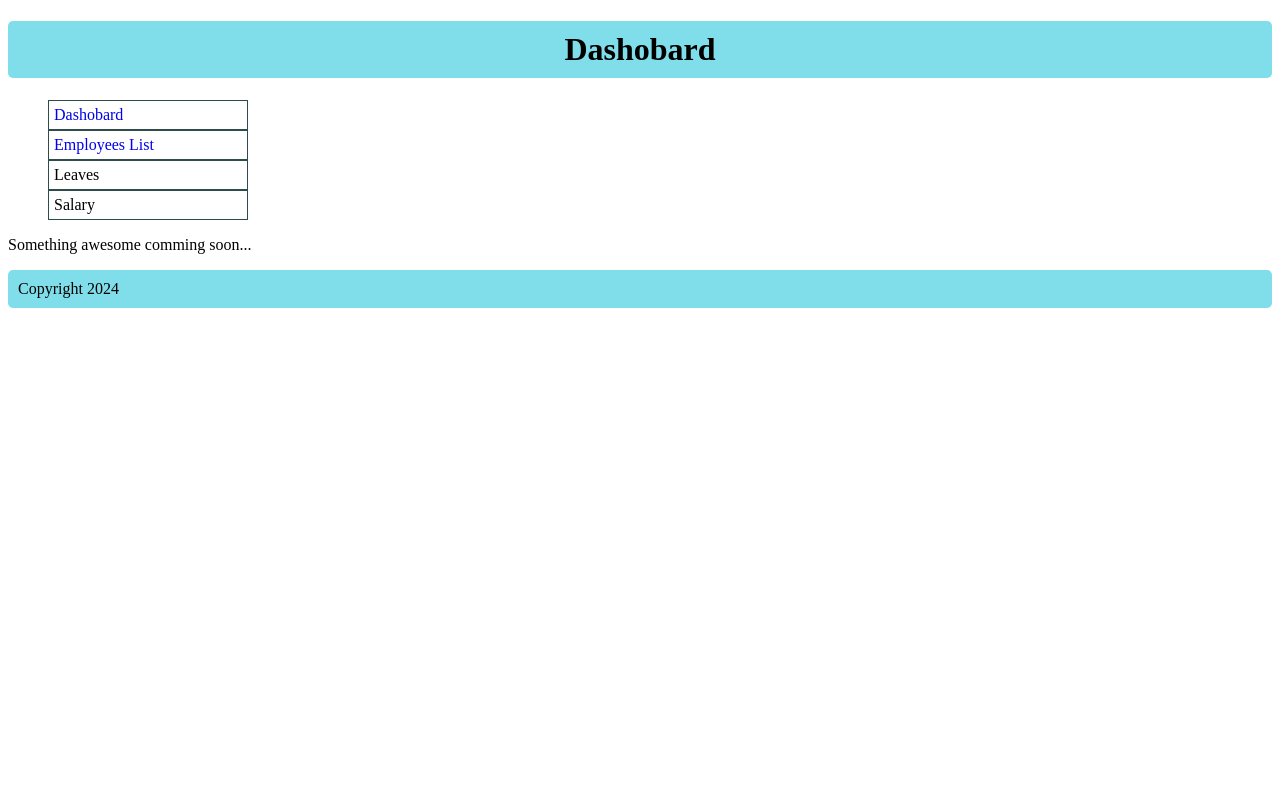
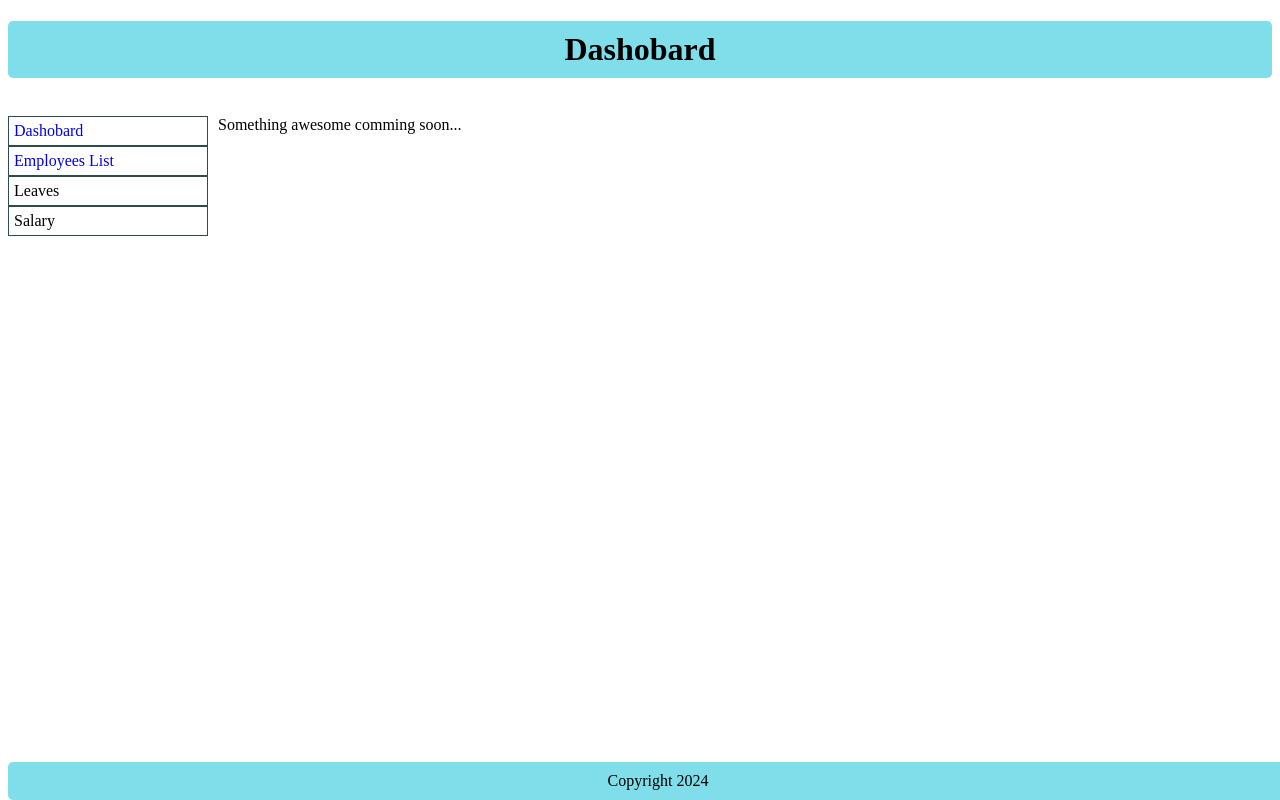
Before and after one commit to hrmsportal/ispl_internship_2024, a PHP site: page /dashboard.php in a window 1280 px wide. Run offline with PHP 8.4, Linux system fonts and the light colour scheme.

Commit message:
correct in basic structure.

```diff
--- a/dashboard.php
+++ b/dashboard.php
@@ -2,8 +2,13 @@
 
 <center><h1>Dashobard</h1></center>
 
+<div>
+	<div class="left-sidebar">
 <?php require_once('sidebars/left-sidebar.php') ?>
+	</div>
+	<div class="content">
 
 <p>Something awesome comming soon...</p>
-
+	</div>
+</div>
 <?php require_once('common/footer.php') ?>
--- a/includes/css/style.css
+++ b/includes/css/style.css
@@ -4,8 +4,24 @@ h1,#copyright{
     border-radius: 5px;
 }
 
+#copyright {
+	position: fixed;
+    bottom: 0px;
+    width: 100%;
+    text-align: center;
+}
+
+.content{
+	float: left;
+	padding-left: 10px;
+}
+
+.left-sidebar{
+	float: left;
+}
+
 ul {
-/*	border: 1px solid #777;*/
+    padding-left: 0px;
     width: 200px;
     list-style-type: none;
 }
```
Also changed, not shown: employees-list.php (+6 -1 lines).
